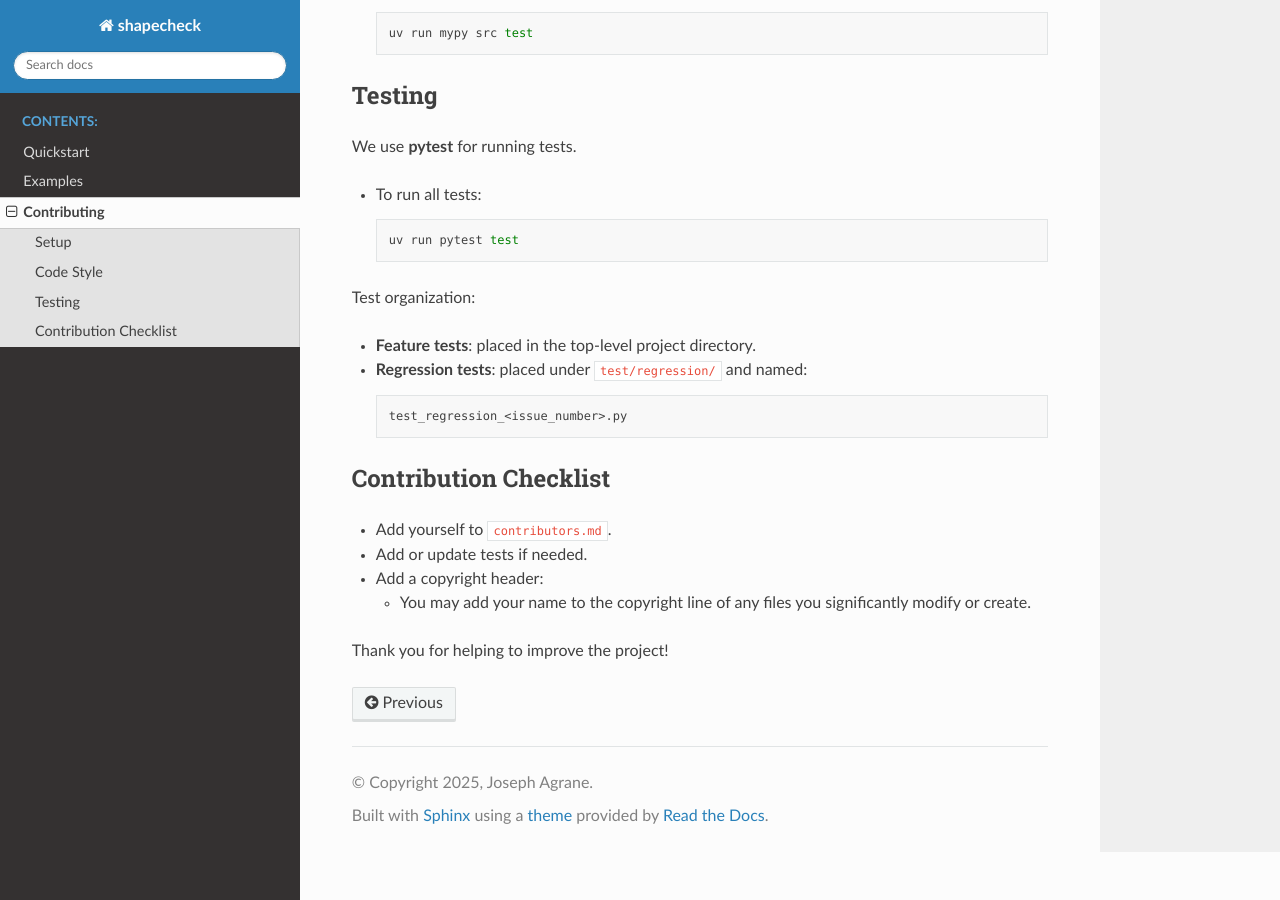
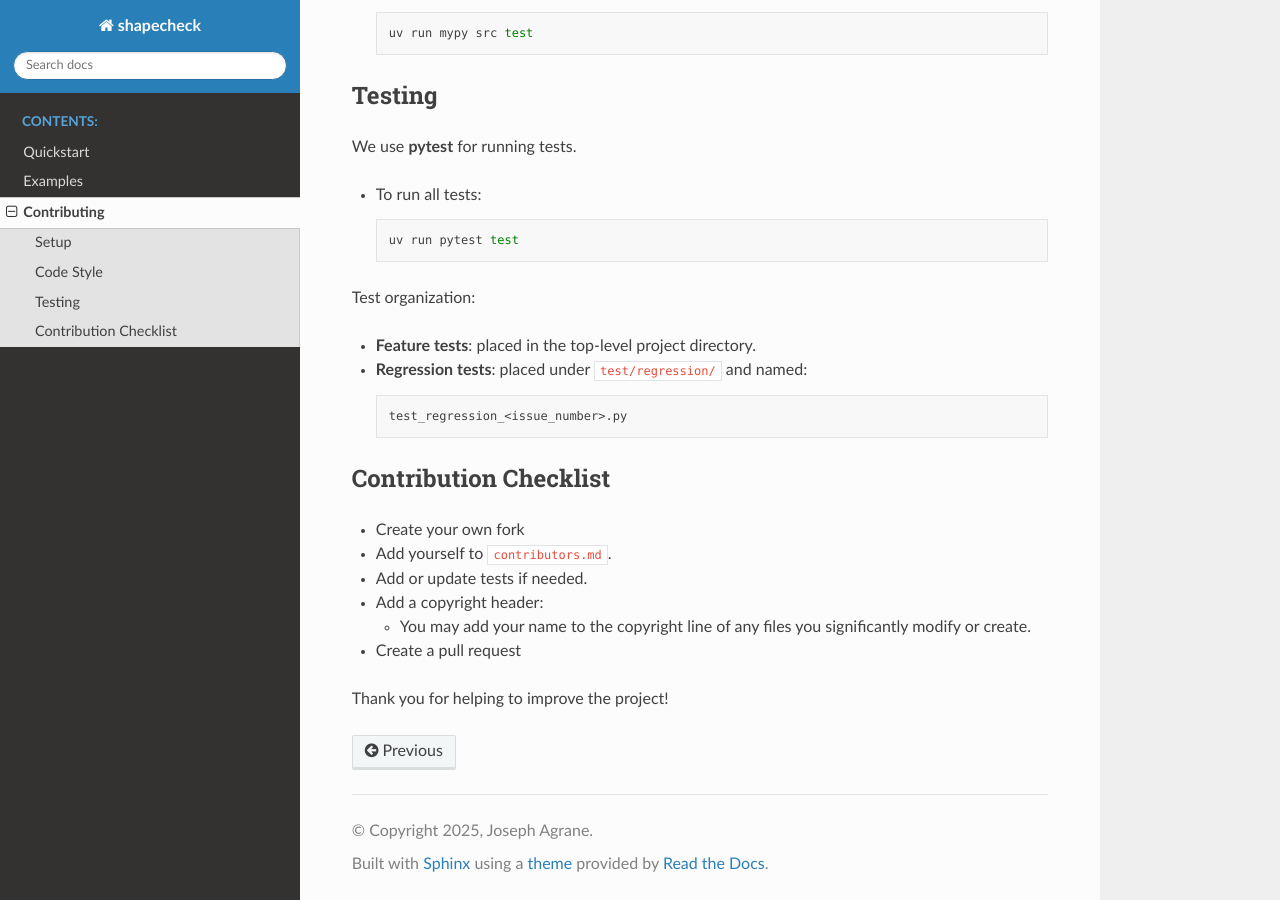
Before and after one commit to mrjoe3012/ndshapecheck, a Sphinx documentation site: the page built from docs/source/contributing.rst, in a window 1280 px wide and 900 px high, scrolled down 844 px. Built offline with Sphinx 7.4.7 and the Read the Docs theme 3.1.0, drawn with Linux system fonts in a browser that asks for light colours; pages that are not in the unit, such as notebooks, are missing from menus.

Commit message:
release: 0.2.0

```diff
--- a/docs/source/contributing.rst
+++ b/docs/source/contributing.rst
@@ -64,11 +64,13 @@ Test organization:
 Contribution Checklist
 -----------------------
 
+- Create your own fork
 - Add yourself to ``contributors.md``.
 - Add or update tests if needed.
 - Add a copyright header:
 
   - You may add your name to the copyright line
     of any files you significantly modify or create.
+- Create a pull request
 
 Thank you for helping to improve the project!
--- a/pyproject.toml
+++ b/pyproject.toml
@@ -18,6 +18,7 @@ build-backend = "hatchling.build"
 
 [dependency-groups]
 dev = [
+    "build>=1.2.2.post1",
     "mypy>=1.15.0",
     "numpy>=2.2.5",
     "pytest>=8.3.5",
```
Also changed, not shown: 2 other files.
